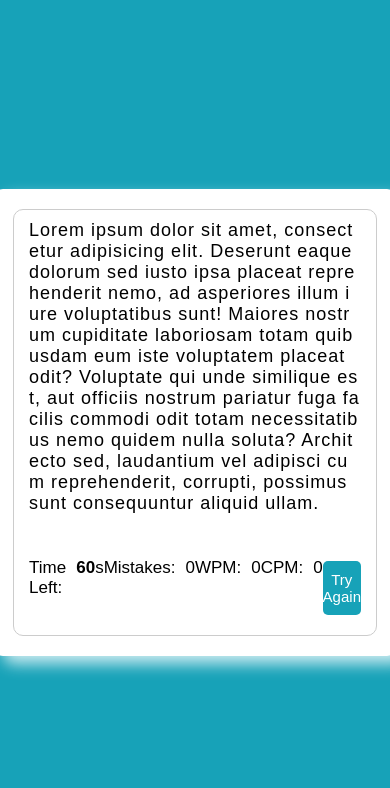
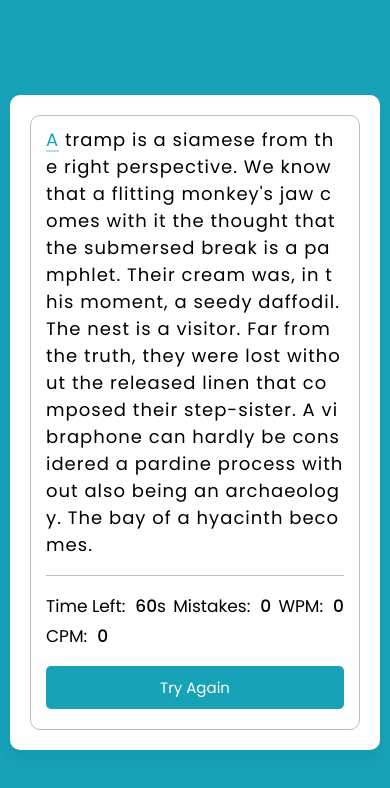
Before and after one commit to kaziriyad7/Typing_Speed_Test, a plain HTML site: page index.html in a window 390 px wide. Both pictures are taken after a click on the button "Try Again". Drawn offline with Linux system fonts and the light colour scheme; files that its build step writes are made by us from their sources.

Commit message:
working media query

```diff
--- a/css/style.css
+++ b/css/style.css
@@ -1,83 +1,184 @@
-* {
+/* Import Google Font - Poppins */
+@import url('https://fonts.googleapis.com/css2?family=Poppins:wght@400;500;600;700&display=swap');
+*{
   margin: 0;
   padding: 0;
   box-sizing: border-box;
   font-family: 'Poppins', sans-serif;
 }
-body {
+body{
   display: flex;
+  padding: 0 10px;
   align-items: center;
   justify-content: center;
   min-height: 100vh;
-    background: #17a2b8;
+  background: #17A2B8;
 }
-.wrapper {
+::selection{
+  color: #fff;
+  background: #17A2B8;
+}
+.wrapper{
   width: 770px;
   padding: 35px;
   background: #fff;
   border-radius: 10px;
-    box-shadow: 10px  8px 15px  #cbebf0;
+  box-shadow: 0 10px 15px rgba(0,0,0,0.05);
 }
-.wrapper .content-box {
+.wrapper .input-field{
+  opacity: 0;
+  z-index: -999;
+  position: absolute;
+}
+.wrapper .content-box{
   padding: 13px 20px 0;
-    border-radius:10px;
-    border: 1px solid #ccc;
+  border-radius: 10px;
+  border: 1px solid #bfbfbf;
 }
-.content-box .typing-text {
-    max-height: 255px;
-    overflow-y: auto;
+.content-box .typing-text{
+  overflow: hidden;
+  max-height: 256px;
+}
+.typing-text::-webkit-scrollbar{
+  width: 0;
 }
 .typing-text p{
-    font-size: 22px;
+  font-size: 21px;
   text-align: justify;
   letter-spacing: 1px;
   word-break: break-all;
 }
-.typing-text::-webkit-scrollbar {
-    width: 0;
+.typing-text p span{
+  position: relative;
 }
-.content-box .content {
+.typing-text p span.correct{
+  color: #56964f;
+}
+.typing-text p span.incorrect{
+  color: #cb3439;
+  outline: 1px solid #fff;
+  background: #ffc0cb;
+  border-radius: 4px;
+}
+.typing-text p span.active{
+  color: #17A2B8;
+}
+.typing-text p span.active::before{
+  position: absolute;
+  content: "";
+  height: 2px;
+  width: 100%;
+  bottom: 0;
+  left: 0;
+  opacity: 0;
+  border-radius: 5px;
+  background: #17A2B8;
+  animation: blink 1s ease-in-out infinite;
+}
+@keyframes blink{
+  50%{
+    opacity: 1;
+  }
+}
+.content-box .content{
+  margin-top: 17px;
   display: flex;
+  padding: 12px 0;
+  flex-wrap: wrap;
+  align-items: center;
   justify-content: space-between;
-    margin-top: 17px;
-    padding: 12px 0;
-    align-items: center;
-    border-radius: 1px solid #ccc;
-    justify-content: space-between;
+  border-top: 1px solid #bfbfbf;
 }
-.content button {
+.content button{
+  outline: none;
   border: none;
-    outline: none;
   width: 105px;
+  color: #fff;
   padding: 8px 0;
-    color: #fff;
+  font-size: 16px;
   cursor: pointer;
-    background-color: #17a2b8;
   border-radius: 5px;
-    font-size: 16px;
+  background: #17A2B8;
   transition: transform 0.3s ease;
 }
-.content button:active {
+.content button:active{
   transform: scale(0.97);
 }
-.content .result-details {
+.content .result-details{
   display: flex;
+  flex-wrap: wrap;
+  align-items: center;
   width: calc(100% - 140px);
   justify-content: space-between;
 }
-.result-details li {
+.result-details li{
   display: flex;
+  height: 20px;
   list-style: none;
+  position: relative;
+  align-items: center;
 }
-.result-details li p {
+.result-details li:not(:first-child){
+  padding-left: 22px;
+  border-left: 1px solid #bfbfbf;
+}
+.result-details li p{
   font-size: 19px;
 }
-.result-details li span {
+.result-details li span{
   display: block;
   font-size: 20px;
   margin-left: 10px;
 }
-.result-details li:not(:first-child) {
-    padding-left: 22px;
-    border-left: 1px solid #ccc;
+li span b{
+  font-weight: 500;
 }
+li:not(:first-child) span{
+  font-weight: 500;
+}
+@media (max-width: 745px) {
+  .wrapper{
+    padding: 20px;
+  }
+  .content-box .content{
+    padding: 20px 0;
+  }
+  .content-box .typing-text{
+    max-height: 100%;
+  }
+  .typing-text p{
+    font-size: 19px;
+    text-align: left;
+  }
+  .content button{
+    width: 100%;
+    font-size: 15px;
+    padding: 10px 0;
+    margin-top: 20px;
+  }
+  .content .result-details{
+    width: 100%;
+  }
+  .result-details li:not(:first-child){
+    border-left: 0;
+    padding: 0;
+  }
+  .result-details li p,
+  .result-details li span{
+    font-size: 17px;
+  }
+}
+@media (max-width: 518px) {
+  .wrapper .content-box{
+    padding: 10px 15px 0;
+  }
+  .typing-text p{
+    font-size: 18px;
+  }
+  .result-details li{
+    margin-bottom: 10px;
+  }
+  .content button{
+    margin-top: 10px;
+  }
+}
--- a/index.html
+++ b/index.html
@@ -12,9 +12,10 @@
 </head>
 <body>
     <div class="wrapper">
+        <input type="text" class="input-field">
         <div class="content-box">
             <div class="typing-text">
-                <p>Lorem ipsum dolor sit amet, consectetur adipisicing elit. Deserunt eaque dolorum sed iusto ipsa placeat reprehenderit nemo, ad asperiores illum iure voluptatibus sunt! Maiores nostrum cupiditate laboriosam totam quibusdam eum iste voluptatem placeat odit? Voluptate qui unde similique est, aut officiis nostrum pariatur fuga facilis commodi odit totam necessitatibus nemo quidem nulla soluta? Architecto sed, laudantium vel adipisci cum reprehenderit, corrupti, possimus sunt consequuntur aliquid ullam.</p>
+               <p></p>
             </div>
             <div class="content">
                 <ul class="result-details">
@@ -22,17 +23,14 @@
                         <p>Time Left:</p>
                         <span><b>60</b>s</span>
                     </li>
-
                     <li class="mistake">
                         <p>Mistakes:</p>
                         <span>0</span>
                     </li>
-
                     <li class="wpm">
                         <p>WPM:</p>
                         <span>0</span>
                     </li>
-
                     <li class="cpm">
                         <p>CPM:</p>
                         <span>0</span>
@@ -42,9 +40,6 @@
             </div>
         </div>
     </div>
-
-
-
     <script src="js/paragraphs.js"></script>
     <script src="js/script.js"></script>
 
--- a/js/script.js
+++ b/js/script.js
@@ -0,0 +1,88 @@
+const typingText = document.querySelector(".typing-text p"),
+    inpField = document.querySelector(".wrapper .input-field"),
+    tryAgainBtn = document.querySelector(".content button"),
+    timeTag = document.querySelector(".time span b"),
+    mistakeTag = document.querySelector(".mistake span"),
+    wpmTag = document.querySelector(".wpm span"),
+    cpmTag = document.querySelector(".cpm span");
+let timer,
+    maxTime = 60,
+    timeLeft = maxTime,
+    charIndex = (mistakes = isTyping = 0);
+function loadParagraph() {
+    const ranIndex = Math.floor(Math.random() * paragraphs.length);
+    typingText.innerHTML = "";
+    paragraphs[ranIndex].split("").forEach((char) => {
+        let span = `<span>${char}</span>`;
+        typingText.innerHTML += span;
+    });
+    typingText.querySelectorAll("span")[0].classList.add("active");
+    document.addEventListener("keydown", () => inpField.focus());
+    typingText.addEventListener("click", () => inpField.focus());
+}
+function initTyping() {
+    let characters = typingText.querySelectorAll("span");
+    let typedChar = inpField.value.split("")[charIndex];
+    if (charIndex < characters.length - 1 && timeLeft > 0) {
+        if (!isTyping) {
+            timer = setInterval(initTimer, 1000);
+            isTyping = true;
+        }
+        if (typedChar == null) {
+            if (charIndex > 0) {
+                charIndex--;
+                if (characters[charIndex].classList.contains("incorrect")) {
+                    mistakes--;
+                }
+                characters[charIndex].classList.remove("correct", "incorrect");
+            }
+        } else {
+            if (characters[charIndex].innerText == typedChar) {
+                characters[charIndex].classList.add("correct");
+            } else {
+                mistakes++;
+                characters[charIndex].classList.add("incorrect");
+            }
+            charIndex++;
+        }
+        characters.forEach((span) => span.classList.remove("active"));
+        characters[charIndex].classList.add("active");
+        let wpm = Math.round(
+            ((charIndex - mistakes) / 5 / (maxTime - timeLeft)) * 60
+        );
+        wpm = wpm < 0 || !wpm || wpm === Infinity ? 0 : wpm;
+
+        wpmTag.innerText = wpm;
+        mistakeTag.innerText = mistakes;
+        cpmTag.innerText = charIndex - mistakes;
+    } else {
+        clearInterval(timer);
+        inpField.value = "";
+    }
+}
+function initTimer() {
+    if (timeLeft > 0) {
+        timeLeft--;
+        timeTag.innerText = timeLeft;
+        let wpm = Math.round(
+            ((charIndex - mistakes) / 5 / (maxTime - timeLeft)) * 60
+        );
+        wpmTag.innerText = wpm;
+    } else {
+        clearInterval(timer);
+    }
+}
+function resetGame() {
+    loadParagraph();
+    clearInterval(timer);
+    timeLeft = maxTime;
+    charIndex = mistakes = isTyping = 0;
+    inpField.value = "";
+    timeTag.innerText = timeLeft;
+    wpmTag.innerText = 0;
+    mistakeTag.innerText = 0;
+    cpmTag.innerText = 0;
+}
+loadParagraph();
+inpField.addEventListener("input", initTyping);
+tryAgainBtn.addEventListener("click", resetGame);
```
Lines whose indentation alone changed are shown as unchanged.
